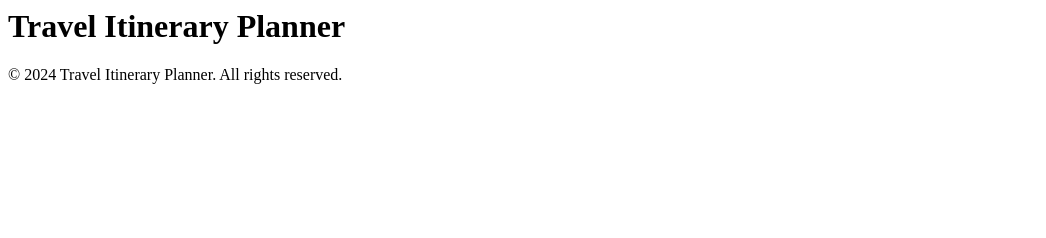
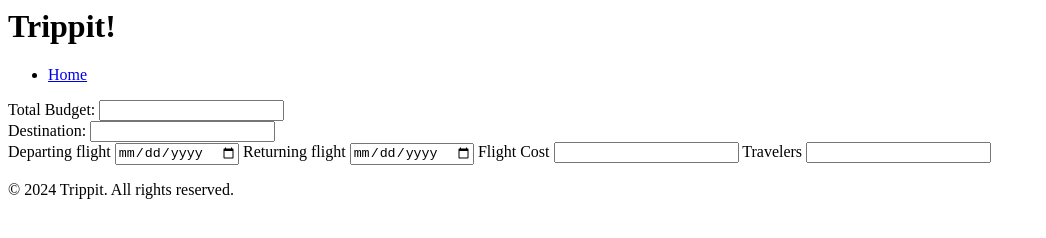
Before and after one commit to abelgtzrs/Project-Trippit, a plain HTML site: page index.html in a window 1280 px wide. Shown: the whole page, without its empty margins (0-1046 px from the left). Drawn offline with Linux system fonts and the light colour scheme.

Commit message:
Added some HTML

```diff
--- a/index.html
+++ b/index.html
@@ -2,20 +2,44 @@
 <head>
   <meta charset="UTF-8">
   <meta name="viewport" content="width=device-width, initial-scale=1.0">
-  <title>Travel Itinerary Planner</title>
+  <title>Trippit! - Travel Itinerary Planner</title>
   <link rel="stylesheet" href="./assets/style.css">
 </head>
 <body>
   <header>
-    <h1>Travel Itinerary Planner</h1>
+    <h1>Trippit!</h1>
+    <nav>
+      <ul>
+        <li><a href=".">Home</a></li>
+      </ul>
+    </nav>
   </header>
 
   <main>
-
+    <section id="left-box">
+      <div id="budget-input">
+        <label for="Total-Budget">Total Budget:</label>
+        <input type="text" id="total-budget" name="Total-Budget">
+      </div>
+      <div id="destination-input">
+        <label for="destination">Destination:</label>
+        <input type="text" id="destination" name="destination">
+      </div>
+      <div id="flights-input">
+        <label for="departing-flight">Departing flight</label>
+        <input type="date" id="departing-flight" name="departing-flight">
+        <label for="returning-flight">Returning flight</label>
+        <input type="date" id="returning-flight" name="returning-flight">
+        <label for="flight-price">Flight Cost</label>
+        <input type="text" id="flight-price" name="flight-price">
+        <label for="traveler-number">Travelers</label>
+        <input type="number">
+      </div>
+    </section>
   </main>
 
   <footer>
-    <p>&copy; 2024 Travel Itinerary Planner. All rights reserved.</p>
+    <p>&copy; 2024 Trippit. All rights reserved.</p>
   </footer>
   <script src="./assets/script.js"></script>
 </body>
```
